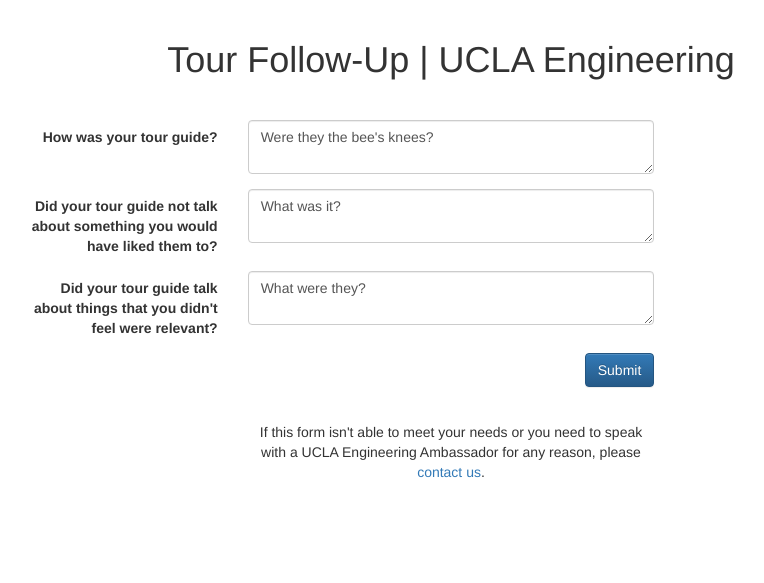
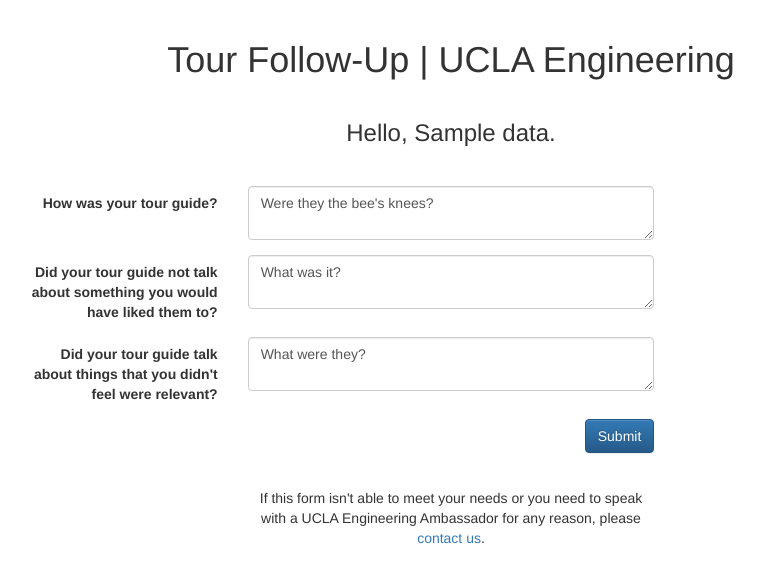
Before and after one commit to lowellbander/followup, a Flask app: template templates/followup.html in a window 1280 px wide. Shown: the top 583 px of the page, without its empty margins (189-953 px from the left). Run offline with Flask 2, Linux system fonts and the light colour scheme; the template is opened without the code that fills it: most values are stand-ins (such as "Sample title", 1, 10 or a date in 2020); some libraries are stand-ins or nearby versions.

Commit message:
shows family name

```diff
--- a/run.py
+++ b/run.py
@@ -21,7 +21,8 @@
         except TypeError:
             return "invalid ID in URL"
         else:
-            return render_template('followup.html')
+            data = {'name': name}
+            return render_template('followup.html', data=data)
 
 if __name__ == '__main__':
     app.run()
--- a/templates/followup.html
+++ b/templates/followup.html
@@ -20,6 +20,7 @@
 
 
 <h1 class="heading">Tour Follow-Up | UCLA Engineering</h1>
+<h3 class="heading">Hello, {{data.name}}.</h3>
 <!-- START FORM -->
 
 <form class="form-horizontal">
@@ -36,17 +37,17 @@
 
 <!-- Textarea -->
 <div class="form-group">
-  <label class="col-md-2 control-label col-md-offset-2" for="q3">Did your tour guide not talk about something you would have liked them to?</label>
+  <label class="col-md-2 control-label col-md-offset-2" for="q2">Did your tour guide not talk about something you would have liked them to?</label>
   <div class="col-md-4">
-    <textarea class="form-control" id="q3" name="q3">What was it?</textarea>
+    <textarea class="form-control" id="q2" name="q2">What was it?</textarea>
   </div>
 </div>
 
 <!-- Textarea -->
 <div class="form-group">
-  <label class="col-md-2 control-label col-md-offset-2" for="textarea">Did your tour guide talk about things that you didn't feel were relevant?</label>
+  <label class="col-md-2 control-label col-md-offset-2" for="q3">Did your tour guide talk about things that you didn't feel were relevant?</label>
   <div class="col-md-4">
-    <textarea class="form-control" id="textarea" name="textarea">What were they?</textarea>
+    <textarea class="form-control" id="q3" name="q3">What were they?</textarea>
   </div>
 </div>
 
```
